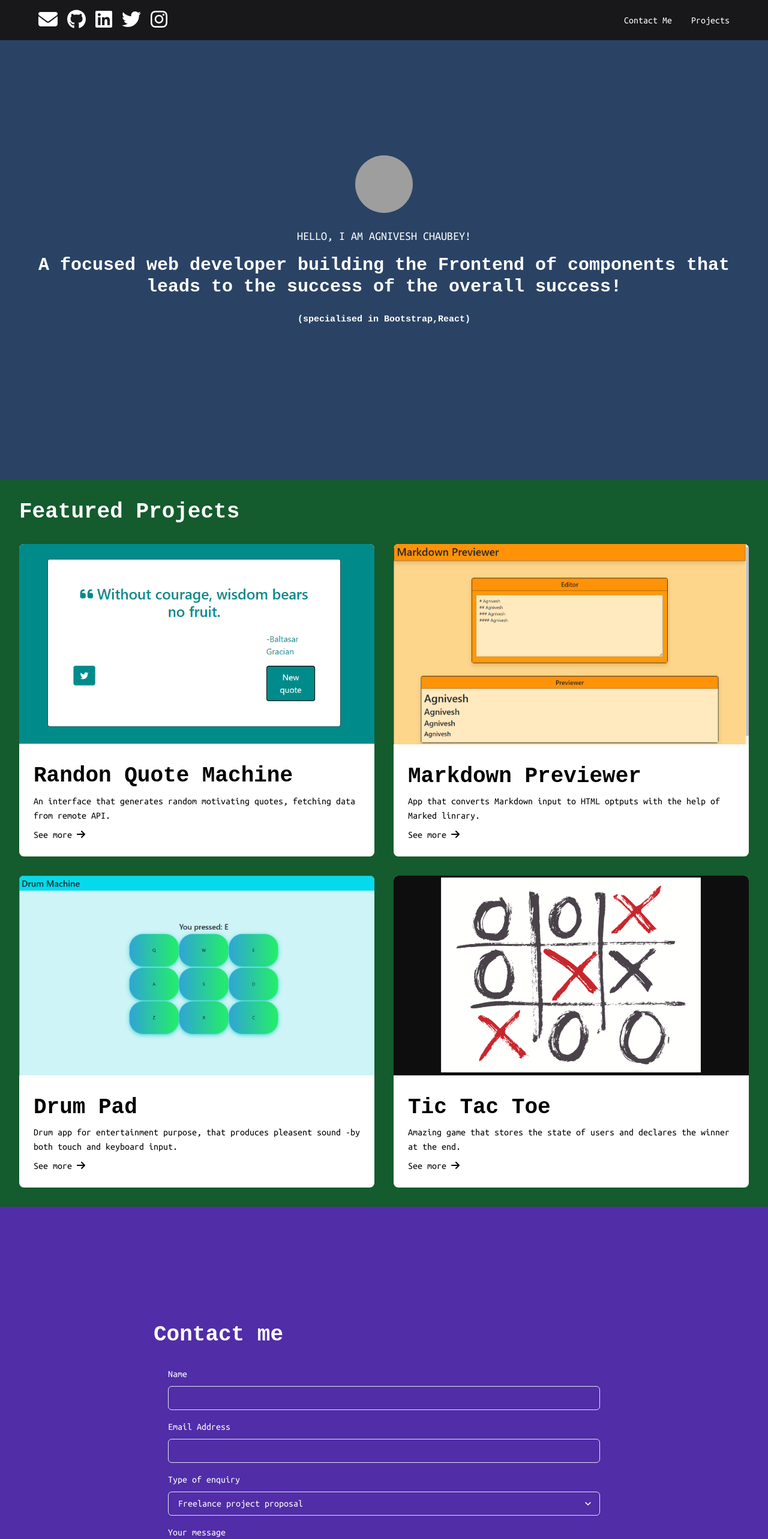
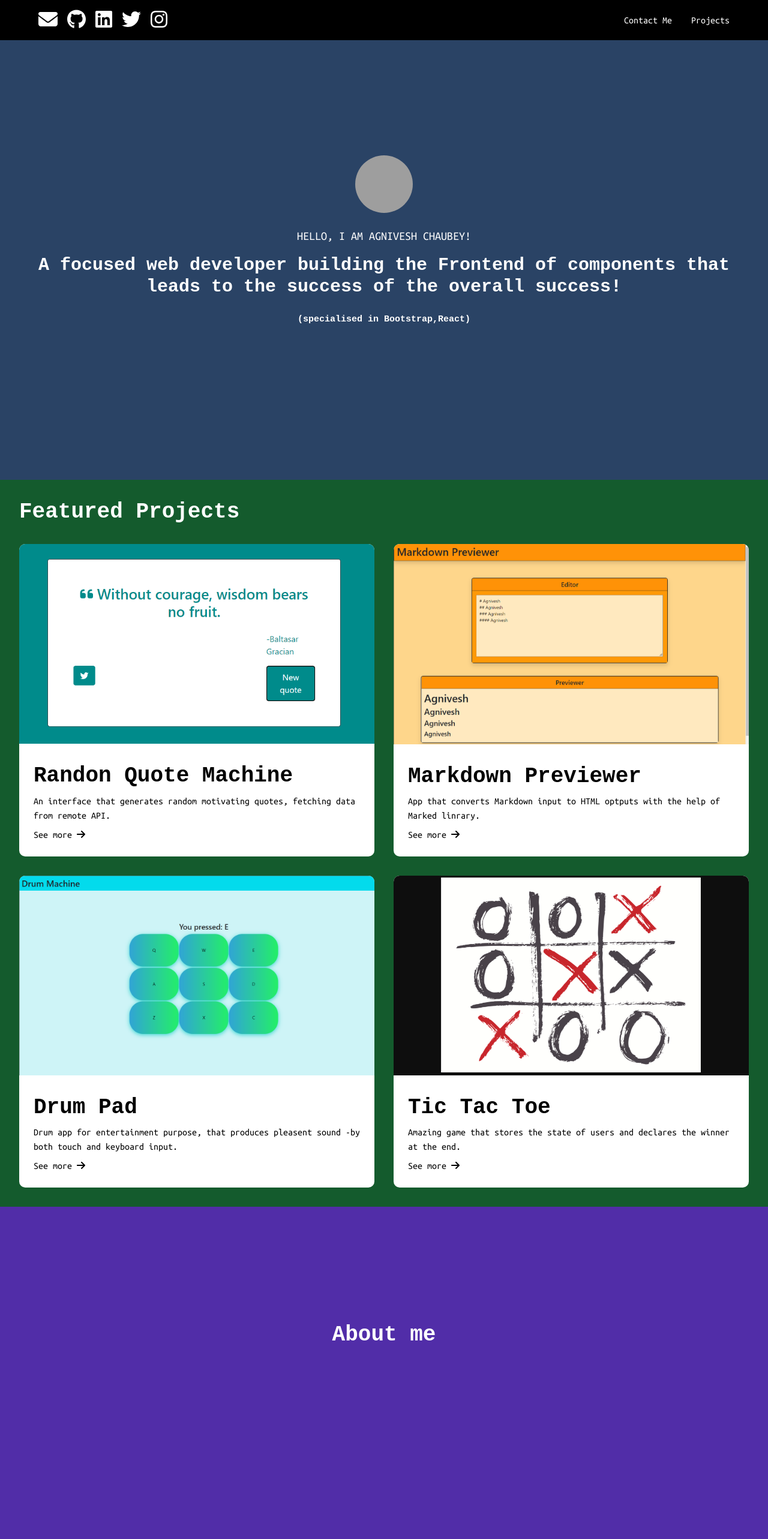
Before and after one commit to AgniveshChaubey/portfolio, a React (Create React App) app: page / in a window 1280 px wide. Shown: the top 2566 px of the page at 60% size. Built offline with nearby package versions, Linux system fonts and the light colour scheme; grey boxes are pictures that could not be loaded.

Commit message:
created hover effect on projects

```diff
--- /dev/null
+++ b/src/components/Card.css
@@ -0,0 +1,13 @@
+/* #animate:hover {
+    transform: scale(1.5);
+} */
+
+.animate {
+    transition: all .1s ease-in-out;
+    /* transition: all .1s ease; */
+}
+
+.animate:hover {
+    transform: scale(1.05);
+    /* border */
+}
--- a/src/components/Card.js
+++ b/src/components/Card.js
@@ -1,15 +1,24 @@
-import { Heading, HStack, Image, Link, Text, VStack } from "@chakra-ui/react";
+import { Divider, Heading, HStack, Image, Link, Text, VStack } from "@chakra-ui/react";
 import { FontAwesomeIcon } from "@fortawesome/react-fontawesome";
 import { faArrowRight } from "@fortawesome/free-solid-svg-icons";
 import React from "react";
+import './Card.css';
+import { useDisclosure } from "@chakra-ui/react";
 
-const Card = ({ title, description, imageSrc,link }) => {
+const Card = ({ title, description, imageSrc, link }) => {
   // Implement the UI for the Card component according to the instructions.
   // You should be able to implement the component with the elements imported above.
-  // Feel free to import other UI components from Chakra UI if you wish to.
+  // Feel free to import other UI components from Chakra UI if you wish to
 
   return (
-    <VStack borderRadius={8} overflow="hidden" background="white" color="black">
+    <>
+      <VStack
+      _hover={{ backgroundColor : '#D0D0D0', transition: 'all .2s ease-in-out',  transform: 'scale(1.05)', borderWidth: '2px', borderColor : 'black'}}
+      borderRadius={10}
+      overflow="hidden"
+      background="#ffff"
+      color="black"
+      >
         <Image src={imageSrc} />
         <VStack padding={6} alignItems="start">
           <Heading>{title}</Heading>
@@ -22,6 +31,7 @@ const Card = ({ title, description, imageSrc,link }) => {
           </HStack>
         </VStack>
       </VStack>
+    </>
   );
 };
 
--- a/src/components/ContactMeSection.js
+++ b/src/components/ContactMeSection.js
@@ -45,18 +45,19 @@ const LandingSection = () => {
   }, [response])
 
   return (
+    <Box  maxWidth="auto">
     <FullScreenSection
       isDarkBackground
       backgroundColor="#512DA8"
       py={16}
       spacing={8}
     >
-      <VStack w="1024px" p={32} alignItems="flex-start">
+      <VStack w="auto" p={32} alignItems="flex-start">
         <Heading as="h1" id="contactme-section">
-          Contact me
+          About me
         </Heading>
-        <Box p={6} rounded="md" w="100%">
-          <form onSubmit={formik.handleSubmit}>
+        <Box p={6} rounded="md">
+          {/* <form onSubmit={formik.handleSubmit}>
             <VStack spacing={4}>
               <FormControl isInvalid={formik.touched.firstName && formik.errors.firstName}>
                 <FormLabel htmlFor="firstName">Name</FormLabel>
@@ -111,10 +112,11 @@ const LandingSection = () => {
                 Submit
               </Button>
             </VStack>
-          </form>
+          </form> */}
         </Box>
       </VStack>
     </FullScreenSection>
+    </Box>
   );
 };
 
--- a/src/components/Footer.js
+++ b/src/components/Footer.js
@@ -3,7 +3,7 @@ import {Box, Flex} from "@chakra-ui/react";
 
 const Footer = () => {
   return (
-    <Box backgroundColor="#18181b">
+    <Box  maxWidth="auto" backgroundColor="#18181b">
       <footer>
         <Flex
           margin="0 auto"
--- a/src/components/FullScreenSection.js
+++ b/src/components/FullScreenSection.js
@@ -10,7 +10,7 @@ const FullScreenSection = ({ children, isDarkBackground, ...boxProps }) => {
       backgroundColor={boxProps.backgroundColor}
       color={isDarkBackground ? "white" : "black"}
     >
-      <VStack maxWidth="1280px" minHeight="100vh" {...boxProps}>
+      <VStack maxWidth="auto" minHeight="100vh" {...boxProps}>
         {children}
       </VStack>
     </VStack>
--- a/src/components/Header.js
+++ b/src/components/Header.js
@@ -43,31 +43,31 @@ const socials = [
 ];
 
 
-const useScroll=()=>{
+const useScroll = () => {
   const [scrollUp, setScrollUp] = useState(true);
   const prevScroll = useRef();
-  useEffect(()=>{
-    const handleScroll = ()=>{
+  useEffect(() => {
+    const handleScroll = () => {
       const scroll = window.pageYOffset;
       let isScrollUp = prevScroll.current > window.pageYOffset;
-      scroll ===0 ? isScrollUp=true : isScrollUp
+      scroll === 0 ? isScrollUp = true : isScrollUp
       setScrollUp(isScrollUp)
       console.log(prevScroll.current > window.pageYOffset);
       prevScroll.current = window.pageYOffset;
     }
     window.addEventListener('scroll', handleScroll);
-    return()=>{
+    return () => {
       window.removeEventListener('scroll', handleScroll);
     }
   })
-  return {scrollUp}
+  return { scrollUp }
 }
 
 
 const Header = () => {
   const { scrollUp } = useScroll();
 
-  useEffect(()=>{
+  useEffect(() => {
     console.log(scrollUp)
   }, [scrollUp])
 
@@ -83,7 +83,7 @@ const Header = () => {
   };
 
   return (
-    <Box
+    <Box zIndex={1}
       position="fixed"
       top={0}
       left={0}
@@ -92,9 +92,10 @@ const Header = () => {
       transitionProperty="transform"
       transitionDuration=".3s"
       transitionTimingFunction="ease-in-out"
-      backgroundColor="#18181b"
+      backgroundColor="black"
+      maxWidth="auto"
     >
-      <Box color="white" maxWidth="1280px" margin="0 auto">
+      <Box color="white" margin="0 auto">
         <HStack
           px={16}
           py={4}
@@ -105,7 +106,7 @@ const Header = () => {
             {/* Add social media links based on the `socials` data */}
             <HStack spacing={4}>
               {
-              socials.map(social=>(
+                socials.map(social => (
                   <a key={social.url} href={social.url} target='_blank'>
                     <FontAwesomeIcon icon={social.icon} size="2x" />
                   </a>
--- a/src/components/LandingSection.js
+++ b/src/components/LandingSection.js
@@ -1,5 +1,5 @@
 import React from "react";
-import { Avatar, Heading, VStack } from "@chakra-ui/react";
+import { Avatar, Box, Heading, VStack } from "@chakra-ui/react";
 import FullScreenSection from "./FullScreenSection";
 
 const greeting = "HELLO, I AM AGNIVESH CHAUBEY!";
@@ -9,6 +9,7 @@ const bio2 = "(specialised in Bootstrap,React)";
 // Implement the UI for the LandingSection component according to the instructions.
 // Use a combination of Avatar, Heading and VStack components.
 const LandingSection = () => (
+  <Box  maxWidth="auto">
   <FullScreenSection
     justifyContent="center"
     alignItems="center"
@@ -23,6 +24,7 @@ const LandingSection = () => (
       <Heading fontSize={15}>{bio2}</Heading>
     </VStack>
   </FullScreenSection>
+  </Box>
 );
 
 export default LandingSection;
--- a/src/components/ProjectsSection.js
+++ b/src/components/ProjectsSection.js
@@ -36,6 +36,7 @@ const projects = [
 
 const ProjectsSection = () => {
   return (
+    <Box  maxWidth="auto">
     <FullScreenSection
       backgroundColor="#145b2d"
       isDarkBackground
@@ -63,6 +64,7 @@ const ProjectsSection = () => {
         ))}
       </Box>
     </FullScreenSection>
+    </Box>
   );
 };
 
```
Lines whose indentation alone changed are shown as unchanged.
